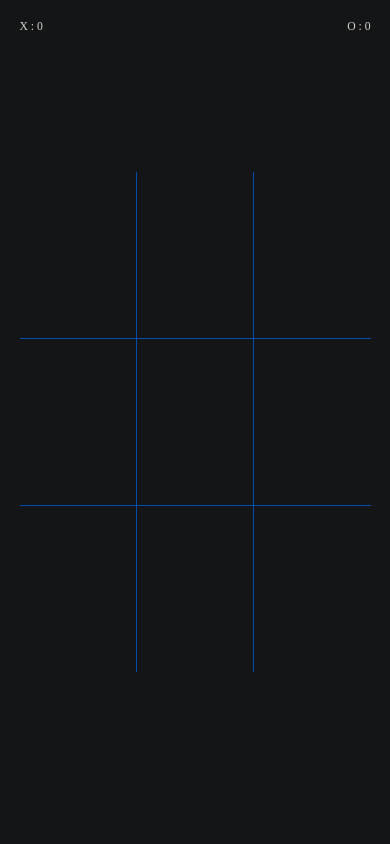
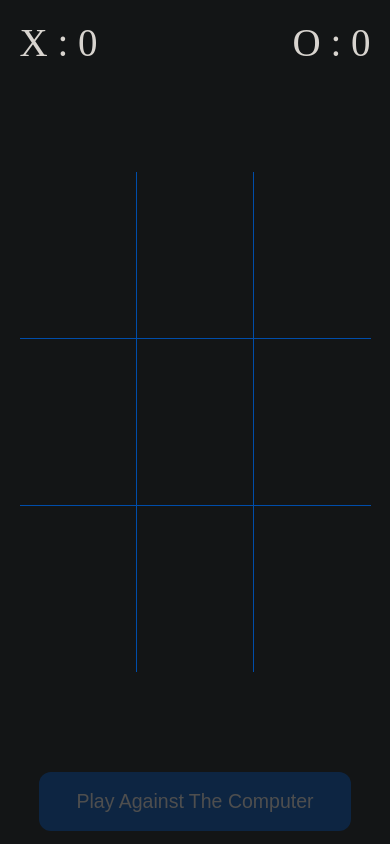
Before and after one commit to elbasel/tic_tac_toe, a plain HTML site: page index.html in a window 390 px wide. Drawn offline with Linux system fonts and the light colour scheme.

Commit message:
added win formatted and play against computer button

```diff
--- a/index.html
+++ b/index.html
@@ -45,6 +45,10 @@
 
     </div>
 
+    <div id="ai">
+        <button>Play Against The Computer</button>
+    </div>
+
 </body>
 
 </html>
--- a/script.js
+++ b/script.js
@@ -99,6 +99,7 @@ function isGameOver() {
     for (const segment of group) {
       winner = getWinner(segment);
       if (winner) {
+          formatWinner(segment)
         return winner;
       }
     }
@@ -157,6 +158,8 @@ function displayGameOverMessage(winner) {
 
 function restartGame() {
   gameBoard.board.forEach((cell) => (cell.textContent = ""));
+  gameBoard.board.forEach((cell) => (cell.classList.remove("red")));
+
   document.querySelector("#winner-msg-container").innerHTML = "";
 }
 
@@ -171,8 +174,8 @@ const Scores = (function name() {
     if (winner === "X") xScore++;
     if (winner === "O") oScore++;
 
-    xScorePara.textContent = `X: ${xScore}`;
-    oScorePara.textContent = `O: ${oScore}`;
+    xScorePara.textContent = `X : ${xScore}`;
+    oScorePara.textContent = `O : ${oScore}`;
   }
 
   return {
@@ -180,4 +183,11 @@ const Scores = (function name() {
   };
 })();
 
+
+function formatWinner(segment) {
+    segment.forEach(cell => cell.classList.add('red'))
+}
+
+
+
 game.start();
--- a/styles.css
+++ b/styles.css
@@ -37,6 +37,10 @@ body {
 
     display: flex;
     padding: 5vw;
+    /* flex-direction: column; */
+    /* justify-content: center; */
+    /* align-items: center; */
+    overflow: hidden;
 }
 
 
@@ -111,6 +115,7 @@ body {
     flex-direction: column;
     align-items: center;
     justify-content: center;
+    gap: 32px;
 
 
     background-color: var(--secondary);
@@ -135,6 +140,13 @@ body {
     color: var(--text);
     font-weight: 800;
     box-shadow: 8px 8px var(--primary);
+    min-width: fit-content;
+    padding: 32px;
+
+
+    display: flex;
+    justify-content: center;
+    align-items: center;
 }
 
 #winner button:hover {
@@ -153,10 +165,72 @@ body {
     color: var(--text);
 }
 
+
+
+#ai {
+
+    /* border: 1px solid red; */
+    width: 80vw;
+    position: fixed;
+    bottom: 0;
+    /* right: 0; */
+    left: 10vw;
+    right: 10vw;
+    height: 10vh;
+    /* left: 50%; */
+    /* right: 50%; */
+    /* right: 0; */
+    /* margin: auto; */
+
+    display: flex;
+    justify-content: center;
+    align-items: center;
+
+
+
+}
+
+#ai button {
+    /* display: block; */
+    font-size: 2vw;
+    width: 50%;
+    height:70%;
+    /* margin: auto; */
+    background-color: var(--blue);
+    color: var(--text);
+    border: 0;
+    border-radius: 12px;
+    opacity: 0.3;
+
+
+}
+#ai button:hover {
+    transform: scale(1.05);
+    opacity: 1;
+}
+
+.red {
+    color: red;
+    font-family: Impact, Haettenschweiler, 'Arial Narrow Bold', sans-serif;
+    font-size: 10vw;
+    text-shadow: -3px 5px 20px red;
+
+}
+
+
 @media (max-width: 400px) {
     .cell {
         font-size: 20vw;
 
     }
 
+    #score {
+        font-size: 10vw;
+    }
+
+    #ai button {
+        width: 100vw;
+        font-size: 5vw;
+    }
+
 }
```
